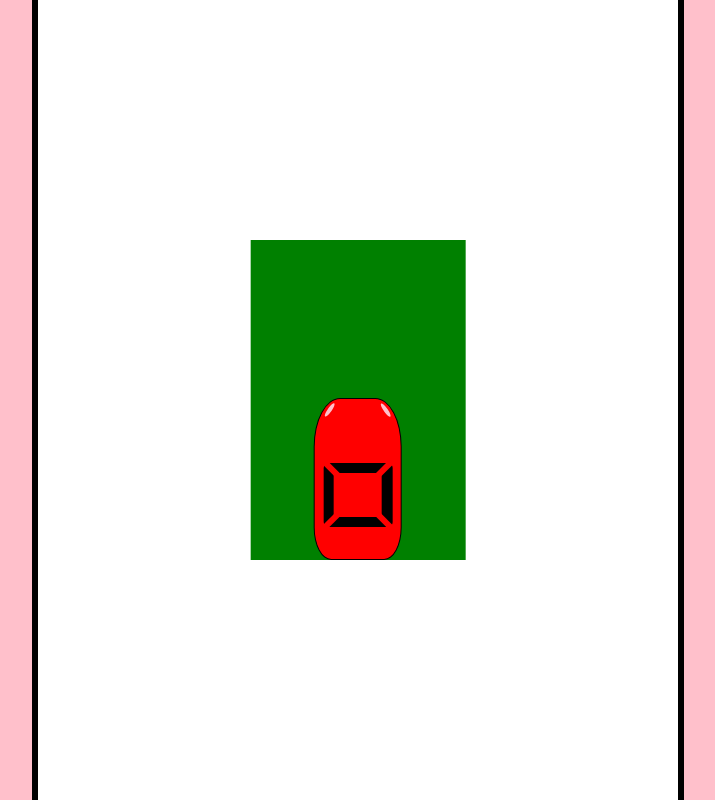
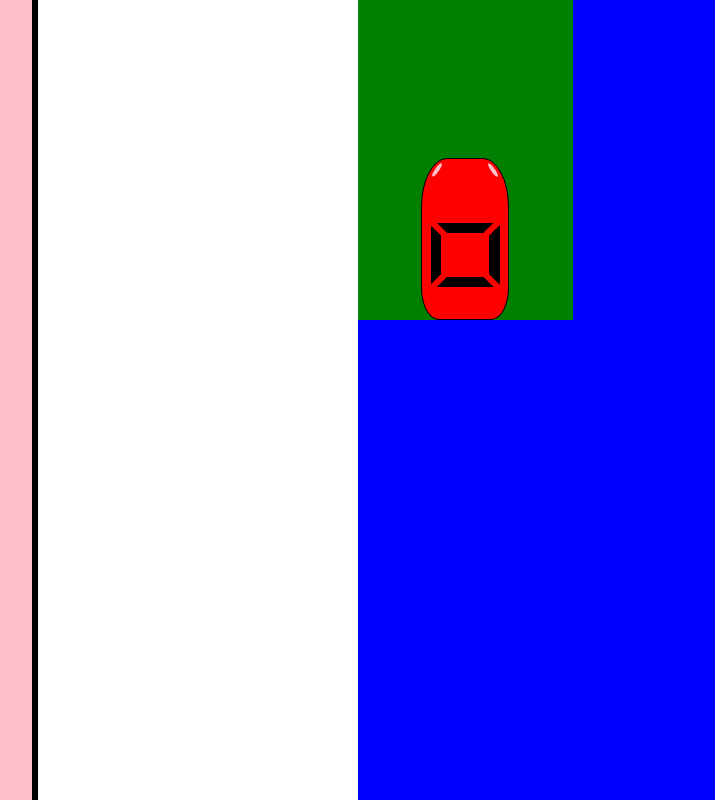
Before and after one commit to martijnvanginkel/car-avoider, a React (Create React App) app: page / in a window 1280 px wide. Shown: the whole page, without its empty margins (282-997 px from the left). Built offline with nearby package versions, Linux system fonts and the light colour scheme.

Commit message:
feat: split car up into carposition and carlayout component

```diff
--- a/src/Car.tsx
+++ b/src/Car.tsx
@@ -1,20 +1,11 @@
-import './Car.scss'
+import CarPosition from './CarPosition'
+import CarLayout from './CarLayout'
 
 function Car() {
     return (
-        <div className="BaseLayer">
-            <div className="WindowLayer">
-                <div className="RoofContainerLayer">
-                    <div className="RoofLineTopLeft"></div>
-                    <div className="RoofLineTopRight"></div>
-                    <div className="RoofLineBottomLeft"></div>
-                    <div className="RoofLineBottomRight"></div>
-                    <div className="RoofLayer"></div>
-                </div>
-            </div>
-            <div className="HeadLightLeft"></div>
-            <div className="HeadLightRight"></div>
-        </div>
+         <CarPosition>
+             <CarLayout/>
+        </CarPosition>
     )
 }
 
--- /dev/null
+++ b/src/CarLayout.tsx
@@ -0,0 +1,21 @@
+import './CarLayout.scss'
+
+function CarLayout() {
+    return (
+        <div className="BaseLayer">
+            <div className="WindowLayer">
+                <div className="RoofContainerLayer">
+                    <div className="RoofLineTopLeft"></div>
+                    <div className="RoofLineTopRight"></div>
+                    <div className="RoofLineBottomLeft"></div>
+                    <div className="RoofLineBottomRight"></div>
+                    <div className="RoofLayer"></div>
+                </div>
+            </div>
+            <div className="HeadLightLeft"></div>
+            <div className="HeadLightRight"></div>
+        </div>
+    )
+}
+
+export default CarLayout
--- a/src/Player.scss
+++ b/src/CarPosition.scss
@@ -2,7 +2,8 @@
     display: flex;
     transition: all 200ms;
     height: 100%;
-    align-items: center;
+   // align-items: center;
+    background-color: blue;
 }
 
 .WrapperLeft {
@@ -14,10 +15,11 @@
 }
 
 .WrapperRight {
-    transform: translateX(100%)
+    transform: translateX(100%);
 }
 
-.Player {
+.Car {
+//    align-self: flex-start;
     display: flex;
     justify-content: center;
     align-items: flex-end;
@@ -26,14 +28,14 @@
     background-color: green;
 }
 
-.PlayerLeft {
+.CarLeft {
     transform: translateX(0%);
 }
 
-.PlayerCenter {
-    transform: translateX(-50%);
+.CarCenter {
+    transform: translateX(-50%) translateY(100%);
 }
 
-.PlayerRight {
-    transform: translatex(-100%);
+.CarRight {
+    transform: translateX(-100%) translateY(-100%);
 }
--- /dev/null
+++ b/src/CarPosition.tsx
@@ -0,0 +1,65 @@
+import React from 'react'
+import './CarPosition.scss'
+import useWindowSize from './useWindowSize'
+import usePlayerPosition, { Position }  from './usePlayerPosition'
+import CarLayout from './CarLayout'
+
+interface Props {
+    children: React.ReactNode
+}
+
+function CarPosition(props: Props) {
+
+    const position: Position = usePlayerPosition()
+    const { width } = useWindowSize()
+
+    return (
+        <div className="Wrapper" style={getWrapperStyles(0)}>
+            <div className={'Car'} style={getCarContainerHeight()}>
+                {props.children}
+            </div>
+        </div>
+    )
+
+    function getCarPosition(height: number) {
+    }
+
+    function getWrapperStyles(height: number) {
+        const horizontal = {
+            [Position.right]: 100,
+            [Position.center]: 50,
+            [Position.left]: 0,
+        }
+
+        const xValue = horizontal[position].toString() + '%'
+        const yValue = height.toString() + '%'
+
+        return { transform: `translateX(${xValue}) translateY(${yValue})`}
+    }
+
+    function getCarContainerHeight() {
+        const height = ((width / 2) / 3) * 1.5
+        return { height: `${height}px` }
+    }
+
+    function renderHorizontalClass() {
+        const classes = {
+            [Position.right]: "CarRight",
+            [Position.center]: "CarCenter",
+            [Position.left]: "CarLeft"
+        }
+
+        return classes[position]
+    }
+
+    function renderWrapperClasses() {
+        const classes = {
+            [Position.right]: "WrapperRight",
+            [Position.center]: "WrapperCenter",
+            [Position.left]: "WrapperLeft"
+        }
+        return `Wrapper ${classes[position]}`
+    }
+}
+
+export default CarPosition
--- a/src/Player.tsx
+++ /dev/null
@@ -1,45 +0,0 @@
-import './Player.scss'
-import { useEffect, useState } from 'react'
-import useWindowSize from './useWindowSize'
-import usePlayerPosition, { Position }  from './usePlayerPosition'
-import Car from './Car'
-
-function Player() {
-
-    const position: Position = usePlayerPosition()
-    const { width } = useWindowSize()
-
-    return (
-        <div className={renderWrapperClasses()}>
-            <div className={renderPlayerClasses()} style={getCarContainerHeight()}>
-                <Car />
-            </div>
-        </div>
-    )
-
-    function getCarContainerHeight() {
-        const height = ((width / 2) / 3) * 1.5
-        return { height: `${height}px` }
-    }
-
-    function renderPlayerClasses() {
-        const classes = {
-            [Position.right]: "PlayerRight",
-            [Position.center]: "PlayerCenter",
-            [Position.left]: "PlayerLeft"
-        }
-
-        return `Player ${classes[position]}`
-    }
-
-    function renderWrapperClasses() {
-        const classes = {
-            [Position.right]: "WrapperRight",
-            [Position.center]: "WrapperCenter",
-            [Position.left]: "WrapperLeft"
-        }
-        return `Wrapper ${classes[position]}`
-    }
-}
-
-export default Player
--- a/src/Road.scss
+++ b/src/Road.scss
@@ -7,3 +7,9 @@
     border-style: solid;
     position: relative;
 }
+
+.Traffic {
+    position: absolute;
+    width: 100%;
+    height: 100%;
+}
--- a/src/Road.tsx
+++ b/src/Road.tsx
@@ -1,12 +1,21 @@
+import { useRef } from 'react'
 import './Road.scss'
-import Player from './Player'
+import Car from './Car'
+import { createTrafficSpawner } from './TrafficSpawner'
 
 function Road() {
-  return (
-    <div className="Road">
-        <Player />
-    </div>
-  );
+
+    const trafficSpawner = useRef(createTrafficSpawner())
+
+//    const [cars, setCars] = useState<any>([])
+
+    return (
+        <div className="Road">
+            <div className="Traffic">
+            </div>
+            <Car/>
+        </div>
+    );
 }
 
 export default Road
--- /dev/null
+++ b/src/TrafficSpawner.ts
@@ -0,0 +1,9 @@
+class TrafficSpawner {
+    constructor() {}
+
+
+}
+
+export const createTrafficSpawner = () => {
+    return new TrafficSpawner()
+}
--- a/src/usePlayerPosition.ts
+++ b/src/usePlayerPosition.ts
@@ -1,4 +1,3 @@
-import './Player.scss'
 import { useEffect, useState } from 'react'
 
 export enum Position {
```
Also changed, not shown: src/CarLayout.scss (renamed from src/Car.scss).
